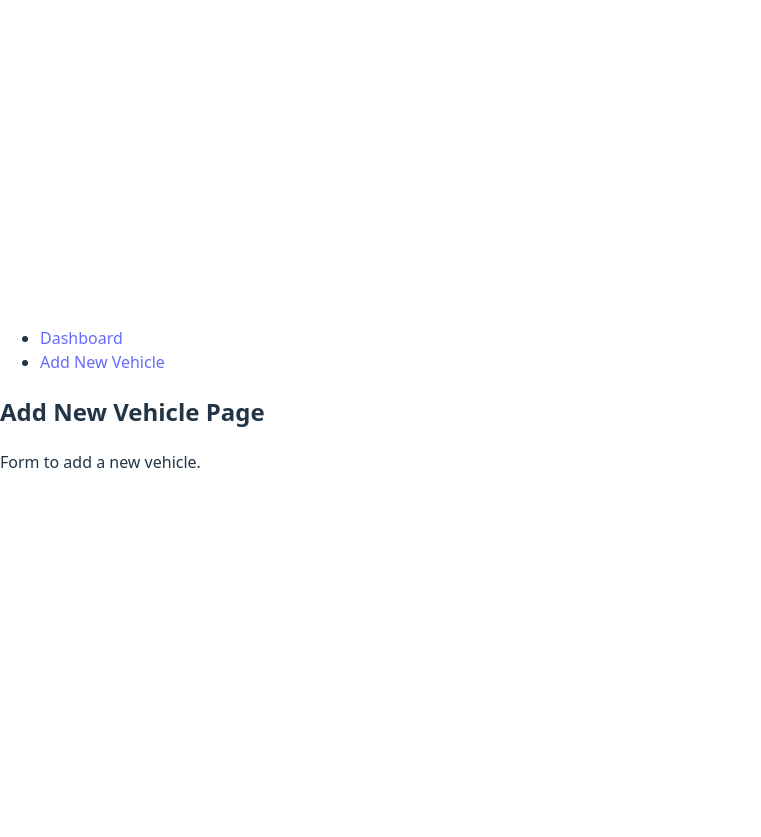
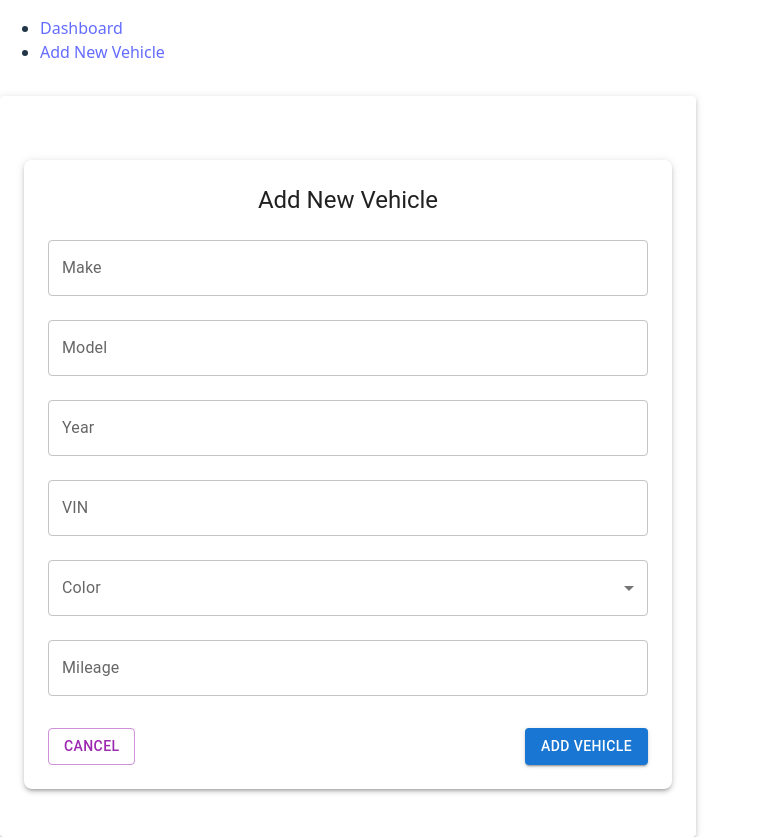
Before and after one commit to Jevan006/jevan-insurewheels-project, a React (Vite) app in the folder insure-wheels/: page /vehicles/new in a window 1280 px wide. Shown: the whole page, without its empty margins (0-761 px from the left). Before the commit the page ends 800 px from the top, so only its background shows below. Built offline with nearby package versions, Linux system fonts and the light colour scheme.

Commit message:
Implemented Add/Edit Vehicle forms with Formik, Yup, and MUI

```diff
--- a/insure-wheels/package.json
+++ b/insure-wheels/package.json
@@ -10,9 +10,12 @@
     "preview": "vite preview"
   },
   "dependencies": {
+    "@mui/lab": "^7.0.0-beta.14",
+    "formik": "^2.4.6",
     "react": "^19.1.0",
     "react-dom": "^19.1.0",
-    "react-router-dom": "^7.7.1"
+    "react-router-dom": "^7.7.1",
+    "yup": "^1.6.1"
   },
   "devDependencies": {
     "@eslint/js": "^9.30.1",
--- /dev/null
+++ b/insure-wheels/src/components/VehicleForm.jsx
@@ -0,0 +1,160 @@
+import React from 'react';
+import { Formik, Form, Field } from 'formik';
+import * as Yup from 'yup';
+import {
+  TextField,
+  Button,
+  Box,
+  Typography,
+  CircularProgress,
+  Alert,
+  MenuItem // For select dropdown (e.g., color)
+} from '@mui/material';
+import { LoadingButton } from '@mui/lab'; // For buttons with loading state
+import { Link } from 'react-router-dom';
+
+// Install @mui/lab if you haven't already: npm install @mui/lab
+// (This was not in the initial MUI install list, but useful for LoadingButton)
+
+// Define the validation schema using Yup
+const VehicleSchema = Yup.object().shape({
+  make: Yup.string()
+    .min(2, 'Too Short!')
+    .max(50, 'Too Long!')
+    .required('Make is required'),
+  model: Yup.string()
+    .min(2, 'Too Short!')
+    .max(50, 'Too Long!')
+    .required('Model is required'),
+  year: Yup.number()
+    .min(1900, 'Year must be after 1900')
+    .max(new Date().getFullYear() + 1, `Year cannot be in the future (max ${new Date().getFullYear() + 1})`) // Allow current year + 1
+    .required('Year is required')
+    .typeError('Year must be a number'),
+  vin: Yup.string()
+    .matches(/^[A-HJ-NPR-Z0-9]{17}$/i, 'VIN must be 17 alphanumeric characters (excluding I, O, Q)') // Standard VIN pattern
+    .required('VIN is required'),
+  color: Yup.string()
+    .min(2, 'Too Short!')
+    .max(30, 'Too Long!')
+    .required('Color is required'),
+  mileage: Yup.number()
+    .min(0, 'Mileage cannot be negative')
+    .required('Mileage is required')
+    .typeError('Mileage must be a number'),
+});
+
+// Dummy list of common car colors (you can expand this)
+const colors = [
+  'Red', 'Blue', 'Black', 'White', 'Silver', 'Gray', 'Green', 'Yellow', 'Orange', 'Brown', 'Purple'
+];
+
+
+function VehicleForm({ initialValues, onSubmit, isSubmitting, error }) {
+  return (
+    <Box sx={{ mt: 4, mb: 2, mx: 'auto', p: 3, maxWidth: 600, boxShadow: 3, borderRadius: 2 }}>
+      <Typography variant="h5" component="h2" gutterBottom align="center">
+        {initialValues.id ? 'Edit Vehicle' : 'Add New Vehicle'}
+      </Typography>
+
+      {error && <Alert severity="error" sx={{ mb: 2 }}>{error}</Alert>}
+
+      <Formik
+        initialValues={initialValues}
+        validationSchema={VehicleSchema}
+        onSubmit={onSubmit}
+        enableReinitialize={true} // Important for edit mode to update form when initialValues change
+      >
+        {({ errors, touched, values }) => (
+          <Form>
+            <Field
+              as={TextField}
+              name="make"
+              label="Make"
+              fullWidth
+              margin="normal"
+              error={touched.make && !!errors.make}
+              helperText={touched.make && errors.make}
+            />
+            <Field
+              as={TextField}
+              name="model"
+              label="Model"
+              fullWidth
+              margin="normal"
+              error={touched.model && !!errors.model}
+              helperText={touched.model && errors.model}
+            />
+            <Field
+              as={TextField}
+              name="year"
+              label="Year"
+              type="number"
+              fullWidth
+              margin="normal"
+              error={touched.year && !!errors.year}
+              helperText={touched.year && errors.year}
+            />
+            <Field
+              as={TextField}
+              name="vin"
+              label="VIN"
+              fullWidth
+              margin="normal"
+              error={touched.vin && !!errors.vin}
+              helperText={touched.vin && errors.vin}
+            />
+            <Field
+              as={TextField}
+              name="color"
+              label="Color"
+              select // Makes it a select dropdown
+              fullWidth
+              margin="normal"
+              error={touched.color && !!errors.color}
+              helperText={touched.color && errors.color}
+            >
+              {colors.map((option) => (
+                <MenuItem key={option} value={option}>
+                  {option}
+                </MenuItem>
+              ))}
+            </Field>
+            <Field
+              as={TextField}
+              name="mileage"
+              label="Mileage"
+              type="number"
+              fullWidth
+              margin="normal"
+              error={touched.mileage && !!errors.mileage}
+              helperText={touched.mileage && errors.mileage}
+            />
+
+            <Box sx={{ display: 'flex', justifyContent: 'space-between', mt: 3 }}>
+              <Button
+                variant="outlined"
+                color="secondary"
+                component={Link}
+                to="/dashboard"
+              >
+                Cancel
+              </Button>
+              <LoadingButton
+                type="submit"
+                variant="contained"
+                color="primary"
+                loading={isSubmitting} // Show loading spinner
+                loadingIndicator={<CircularProgress size={20} />}
+              >
+                {initialValues.id ? 'Save Changes' : 'Add Vehicle'}
+              </LoadingButton>
+            </Box>
+          </Form>
+        )}
+      </Formik>
+    </Box>
+  );
+}
+
+export default VehicleForm;
--- a/insure-wheels/src/pages/EditVehicle.jsx
+++ b/insure-wheels/src/pages/EditVehicle.jsx
@@ -1,13 +1,99 @@
-import React from 'react';
-import { useParams } from 'react-router-dom'; // To get the ID from the URL
+import React, { useEffect, useState } from 'react';
+import { useParams, useNavigate } from 'react-router-dom';
+import VehicleForm from '../components/VehicleForm';
+import { Container, Paper, Typography, CircularProgress, Alert } from '@mui/material';
 
 function EditVehicle() {
   const { id } = useParams(); // Get the vehicle ID from the URL
+  const navigate = useNavigate();
+  const [initialValues, setInitialValues] = useState(null); // State to hold fetched vehicle data
+  const [loading, setLoading] = useState(true);
+  const [error, setError] = useState(null);
+  const [isSubmitting, setIsSubmitting] = useState(false);
+
+  const API_URL = 'https://688927204c55d5c73951bb57.mockapi.io/vehicles'; // Same URL as in Dashboard.jsx
+
+  useEffect(() => {
+    const fetchVehicle = async () => {
+      try {
+        const response = await fetch(`${API_URL}/${id}`);
+        if (!response.ok) {
+          throw new Error(`HTTP error! status: ${response.status}`);
+        }
+        const data = await response.json();
+        setInitialValues(data); // Set the fetched data as initial values for the form
+      } catch (err) {
+        setError(`Failed to load vehicle: ${err.message}`);
+        console.error('Error fetching vehicle:', err);
+      } finally {
+        setLoading(false);
+      }
+    };
+
+    fetchVehicle();
+  }, [id]); // Re-fetch if the ID in the URL changes
+
+  const handleSubmit = async (values, { setSubmitting }) => {
+    setIsSubmitting(true);
+    setError(null);
+    try {
+      const response = await fetch(`${API_URL}/${id}`, {
+        method: 'PUT', // Use PUT for updating
+        headers: {
+          'Content-Type': 'application/json',
+        },
+        body: JSON.stringify(values),
+      });
+
+      if (!response.ok) {
+        const errorData = await response.json();
+        throw new Error(errorData.message || `HTTP error! status: ${response.status}`);
+      }
+
+      navigate('/dashboard'); // Go back to the dashboard after successful update
+    } catch (err) {
+      setError(`Failed to update vehicle: ${err.message}`);
+      console.error('Error updating vehicle:', err);
+    } finally {
+      setIsSubmitting(false);
+      setSubmitting(false);
+    }
+  };
+
+  if (loading) {
+    return (
+      <Container component={Paper} elevation={3} sx={{ p: 4, mt: 4, textAlign: 'center' }}>
+        <CircularProgress />
+        <Typography variant="h6" sx={{ mt: 2 }}>Loading vehicle data...</Typography>
+      </Container>
+    );
+  }
+
+  if (error) {
+    return (
+      <Container component={Paper} elevation={3} sx={{ p: 4, mt: 4 }}>
+        <Alert severity="error">Error: {error}</Alert>
+      </Container>
+    );
+  }
+
+  if (!initialValues) {
+    return (
+      <Container component={Paper} elevation={3} sx={{ p: 4, mt: 4 }}>
+        <Alert severity="warning">Vehicle not found or data is missing.</Alert>
+      </Container>
+    );
+  }
+
   return (
-    <div>
-      <h2>Edit Vehicle Page</h2>
-      <p>Editing vehicle with ID: {id}</p>
-    </div>
+    <Container component={Paper} elevation={3} sx={{ p: 4, mt: 4 }}>
+      <VehicleForm
+        initialValues={initialValues} // Pass the fetched data
+        onSubmit={handleSubmit}
+        isSubmitting={isSubmitting}
+        error={error}
+      />
+    </Container>
   );
 }
 
--- a/insure-wheels/src/pages/NewVehicle.jsx
+++ b/insure-wheels/src/pages/NewVehicle.jsx
@@ -1,11 +1,62 @@
-import React from 'react';
+import React, { useState } from 'react';
+import { useNavigate } from 'react-router-dom';
+import VehicleForm from '../components/VehicleForm';
+import { Container, Paper, Typography } from '@mui/material';
 
 function NewVehicle() {
+  const navigate = useNavigate();
+  const [isSubmitting, setIsSubmitting] = useState(false);
+  const [error, setError] = useState(null);
+
+  const API_URL = 'https://688927204c55d5c73951bb57.mockapi.io/vehicles'; // Same URL as in Dashboard.jsx
+
+  const initialValues = {
+    make: '',
+    model: '',
+    year: '',
+    vin: '',
+    color: '',
+    mileage: '',
+  };
+
+  const handleSubmit = async (values, { setSubmitting, resetForm }) => {
+    setIsSubmitting(true);
+    setError(null);
+    try {
+      const response = await fetch(API_URL, {
+        method: 'POST',
+        headers: {
+          'Content-Type': 'application/json',
+        },
+        body: JSON.stringify(values), // Send form values as JSON
+      });
+
+      if (!response.ok) {
+        const errorData = await response.json();
+        throw new Error(errorData.message || `HTTP error! status: ${response.status}`);
+      }
+
+      // Vehicle added successfully
+      resetForm(); // Clear the form
+      navigate('/dashboard'); // Go back to the dashboard
+    } catch (err) {
+      setError(`Failed to add vehicle: ${err.message}`);
+      console.error('Error adding vehicle:', err);
+    } finally {
+      setIsSubmitting(false);
+      setSubmitting(false); // Formik's internal submitting state
+    }
+  };
+
   return (
-    <div>
-      <h2>Add New Vehicle Page</h2>
-      <p>Form to add a new vehicle.</p>
-    </div>
+    <Container component={Paper} elevation={3} sx={{ p: 4, mt: 4 }}>
+      <VehicleForm
+        initialValues={initialValues}
+        onSubmit={handleSubmit}
+        isSubmitting={isSubmitting}
+        error={error}
+      />
+    </Container>
   );
 }
 
```
Also changed, not shown: 1 other file (tests, documents, lock files or other folders).
